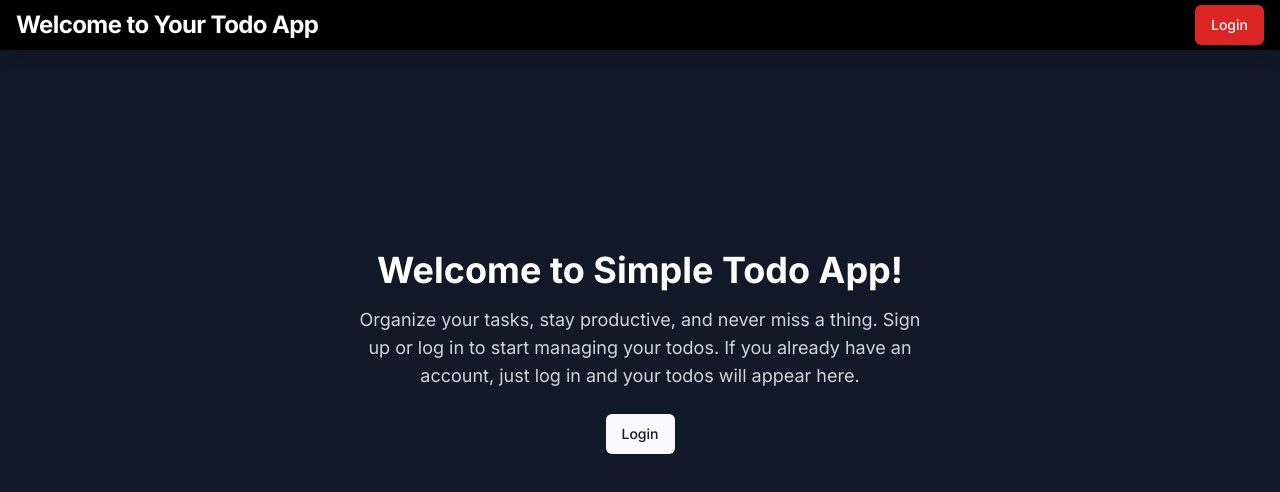
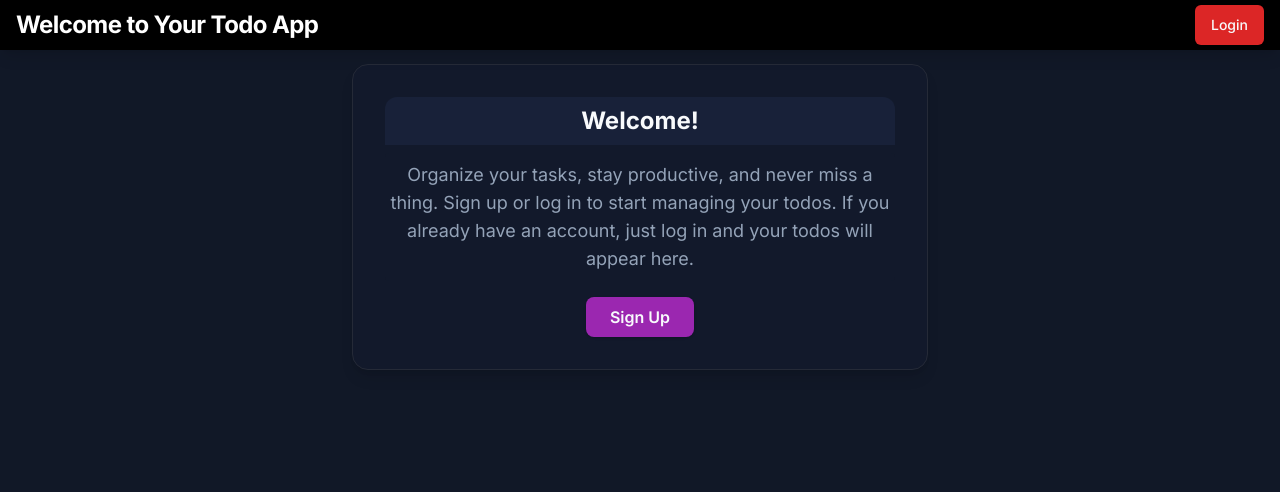
Before and after one commit to codershubinc/simpleToDoWeb, a Next.js app: page / in a window 1280 px wide. Shown: the top 492 px of the page. Built offline with nearby package versions, Linux system fonts and the light colour scheme; no server answers.

Commit message:
feat: enhance CardComp and HomeWelcome components with improved styling and functionality

```diff
--- a/src/app/CardComp.tsx
+++ b/src/app/CardComp.tsx
@@ -26,18 +26,18 @@ const CardComp: React.FC<CardCompProps> = ({
     console.log('todoCompleted', todoCompleted);
 
     return (
-        <Card className="bg-slate-900 w-full min-w-[220px] max-w-[350px] h-max mx-auto shadow-md shadow-slate-500 rounded-xl border border-slate-800 transition-transform duration-200 hover:scale-105 hover:shadow-xl flex flex-col justify-between">
-            <div className="flex justify-end">
+        <Card className="bg-[hsl(224,40%,12%)] w-full min-w-[220px] max-w-[350px] h-max mx-auto shadow-lg rounded-2xl border border-[hsl(222,20%,18%)] transition-transform duration-200 hover:scale-105 hover:shadow-2xl hover:border-accent flex flex-col justify-between">
+            <div className="flex justify-end bg-[hsl(222,47%,7%)] rounded-t-2xl p-2">
                 <DropDownMenuForCard id={todoCompleted} />
             </div>
-            <CardHeader className="pb-2">
-                <CardTitle className="text-base sm:text-lg md:text-xl font-semibold break-words">{todoTitle}</CardTitle>
+            <CardHeader className="pb-2 bg-[hsl(224,40%,16%)] rounded-t-xl">
+                <CardTitle className="text-base sm:text-lg md:text-xl font-semibold break-words text-foreground">{todoTitle}</CardTitle>
             </CardHeader>
-            <CardContent className="pb-2">
-                <div className="text-xs sm:text-sm md:text-base break-words whitespace-pre-line" dangerouslySetInnerHTML={{ __html: todoMessage }} />
+            <CardContent className="pb-2 bg-[hsl(224,40%,12%)]">
+                <div className="text-xs sm:text-sm md:text-base break-words whitespace-pre-line text-muted-foreground" dangerouslySetInnerHTML={{ __html: todoMessage }} />
             </CardContent>
-            <CardFooter>
-                <CardDescription className="text-xs sm:text-sm text-gray-400">Created at {todoDate}</CardDescription>
+            <CardFooter className="bg-[hsl(224,40%,10%)] rounded-b-2xl">
+                <CardDescription className="text-xs sm:text-sm text-accent-foreground">Created at {todoDate}</CardDescription>
             </CardFooter>
         </Card>
     );
--- a/src/app/components/HomeWelcome.tsx
+++ b/src/app/components/HomeWelcome.tsx
@@ -6,7 +6,11 @@ import { Button } from "@/components/ui/button";
 import authService from "@/config/auth";
 import { motion } from "framer-motion";
 
-export default function HomeWelcome() {
+type HomeWelcomeProps = {
+    hasTodos?: boolean;
+};
+
+const HomeWelcome: React.FC<HomeWelcomeProps> = ({ hasTodos = true }) => {
     const [isLoggedIn, setIsLoggedIn] = useState(false);
     const [error, setError] = useState<string | null>(null);
 
@@ -14,53 +18,63 @@ export default function HomeWelcome() {
         const checkUser = async () => {
             try {
                 const user = await authService.getCurrentUser();
-                console.log("Current user:", user);
                 setIsLoggedIn(!!user);
                 setError(null);
             } catch (err: any) {
                 setIsLoggedIn(false);
                 setError(typeof err === 'string' ? err : err?.message || 'Could not check login status.');
-                throw new Error("Error checking user login status: " + (err?.message || 'Unknown error'));
             }
         };
         checkUser();
     }, []);
 
+    // Show nothing for logged-in users with todos
+    if (isLoggedIn && hasTodos) {
+        return null;
+    }
+
+    // Message and button logic
+    const message = "Organize your tasks, stay productive, and never miss a thing. Sign up or log in to start managing your todos. If you already have an account, just log in and your todos will appear here.";
+    const buttonHref = isLoggedIn ? "/createtodo" : "/signup";
+    const buttonText = isLoggedIn ? "Create your first todo" : "Sign Up";
+
     return (
         <motion.div
-            className="flex flex-col items-center justify-center h-[70vh] sm:h-[80vh] text-center px-2 sm:px-4 md:px-8"
-            initial={{ opacity: 0, y: 40 }}
+            initial={{ opacity: 0, y: 30 }}
             animate={{ opacity: 1, y: 0 }}
-            transition={{ duration: 0.7, ease: "easeOut" }}
+            transition={{ duration: 0.6, ease: 'easeOut' }}
+            className="w-full max-w-xl mx-auto mt-8"
         >
-            <motion.h1
-                className="text-2xl sm:text-3xl md:text-4xl font-bold mb-2 sm:mb-4"
-                initial={{ scale: 0.8, opacity: 0 }}
-                animate={{ scale: 1, opacity: 1 }}
-                transition={{ delay: 0.2, duration: 0.6, type: "spring" }}
-            >
-                Welcome to Simple Todo App!
-            </motion.h1>
+            <div className="bg-[hsl(224,40%,12%)] border border-[hsl(222,20%,18%)] rounded-2xl shadow-lg p-8 flex flex-col items-center text-center">
+                <h2 className="text-2xl font-bold mb-2 text-foreground bg-[hsl(224,40%,16%)] w-full rounded-t-xl py-2">Welcome!</h2>
                 <motion.p
-                className="mb-4 sm:mb-6 text-base sm:text-lg text-gray-300 max-w-xs sm:max-w-xl"
+                    className="text-base md:text-lg text-muted-foreground mb-4 bg-[hsl(224,40%,12%)] w-full py-2 rounded"
                     initial={{ opacity: 0, y: 20 }}
                     animate={{ opacity: 1, y: 0 }}
                     transition={{ delay: 0.4, duration: 0.6 }}
                 >
-                Organize your tasks, stay productive, and never miss a thing. Sign up or log in to start managing your todos. If you already have an account, just log in and your todos will appear here.
+                    {message}
                 </motion.p>
                 {error && (
                     <motion.div className="mb-2 sm:mb-4 text-red-400 font-semibold text-xs sm:text-base" initial={{ opacity: 0 }} animate={{ opacity: 1 }}>
                         {error}
                     </motion.div>
                 )}
-            <motion.div className="flex gap-2 sm:gap-4" initial={{ opacity: 0 }} animate={{ opacity: 1 }} transition={{ delay: 0.7 }}>
-                {!isLoggedIn && (
-                    <Link href="/login">
-                        <Button variant="default" asChild={false} className="px-4 py-2 text-xs sm:text-base">Login</Button>
+                <motion.div
+                    whileHover={{ scale: 1.05 }}
+                    whileTap={{ scale: 0.97 }}
+                >
+                    <Link href={buttonHref} className="inline-block">
+                        <button
+                            className="px-6 py-2 rounded-lg bg-accent text-accent-foreground font-semibold shadow transition-colors duration-200 hover:bg-accent/80 focus:outline-none focus:ring-2 focus:ring-accent focus:ring-offset-2"
+                        >
+                            {buttonText}
+                        </button>
                     </Link>
-                )}
                 </motion.div>
+            </div>
         </motion.div>
     );
 }
+
+export default HomeWelcome;
--- a/src/app/globals.css
+++ b/src/app/globals.css
@@ -36,33 +36,41 @@
   }
 
   .dark {
-      --background: 222.2 84% 4.9%;
+    --background: 222 47% 7%;
+    /* deep navy */
     --foreground: 210 40% 98%;
+    /* near white */
 
-      --card: 222.2 84% 4.9%;
+    --card: 224 40% 12%;
+    /* slightly lighter navy */
     --card-foreground: 210 40% 98%;
 
-      --popover: 222.2 84% 4.9%;
+    --popover: 224 40% 12%;
     --popover-foreground: 210 40% 98%;
 
-      --primary: 210 40% 98%;
-      --primary-foreground: 222.2 47.4% 11.2%;
+    --primary: 221 83% 53%;
+    /* vibrant indigo */
+    --primary-foreground: 210 40% 98%;
 
-      --secondary: 217.2 32.6% 17.5%;
+    --secondary: 162 64% 43%;
+    /* emerald accent */
     --secondary-foreground: 210 40% 98%;
 
-      --muted: 217.2 32.6% 17.5%;
+    --muted: 222 20% 18%;
+    /* muted blue-gray */
     --muted-foreground: 215 20.2% 65.1%;
 
-      --accent: 217.2 32.6% 17.5%;
+    --accent: 291 64% 42%;
+    /* purple accent */
     --accent-foreground: 210 40% 98%;
 
-      --destructive: 0 62.8% 30.6%;
+    --destructive: 0 72% 51%;
+    /* red for errors */
     --destructive-foreground: 210 40% 98%;
 
-      --border: 217.2 32.6% 17.5%;
-      --input: 217.2 32.6% 17.5%;
-      --ring: 212.7 26.8% 83.9%;
+    --border: 222 20% 18%;
+    --input: 222 20% 18%;
+    --ring: 221 83% 53%;
   }
 }
 
@@ -70,6 +78,7 @@
   * {
     @apply border-border;
   }
+
   body {
     @apply bg-background text-foreground;
   }
--- a/src/app/page.tsx
+++ b/src/app/page.tsx
@@ -7,7 +7,7 @@ import authService from "@/config/auth";
 import { Button } from "@/components/ui/button";
 import CardComp from "./CardComp";
 import Link from "next/link";
-import HomeWelcome from "../components/HomeWelcome";
+import HomeWelcome from "../app/components/HomeWelcome";
 import { useRouter } from 'next/navigation'
 
 export default function Home() {
@@ -68,7 +68,7 @@ export default function Home() {
   return (
     <div className="flex min-h-screen items-center justify-center bg-black text-white">
       <div className="w-full min-h-screen bg-gray-900 p-2 sm:p-4 md:p-6 lg:p-8 overflow-y-auto flex flex-col">
-        <HomeWelcome />
+        <HomeWelcome hasTodos={Boolean(allTodoDocs.length > 0)} />
         <motion.div
           className="flex fixed top-0 left-0 bg-black h-[50px] w-full items-center px-2 sm:px-4 shadow-lg z-50"
           initial={{ y: -60, opacity: 0 }}
--- a/src/app/signup/page.tsx
+++ b/src/app/signup/page.tsx
@@ -20,8 +20,14 @@ function SignupPage() {
             const { email, password, name } = data;
             const account = await authService.createAccount({ email, password, name });
             if (account) {
-                setSuccess("Account created! Please login.");
+                const loginUser = await authService.login({ email, password });
+                if (loginUser) {
+                    setSuccess("Account created! Please login.");
+                    return setTimeout(() => router.push("/"), 1500);
+                }
+                setError("Login failed");
                 setTimeout(() => router.push("/login"), 1500);
+
             }
         } catch (error: any) {
             setError(error.message || "Signup failed");
```
Lines whose indentation alone changed are shown as unchanged.
